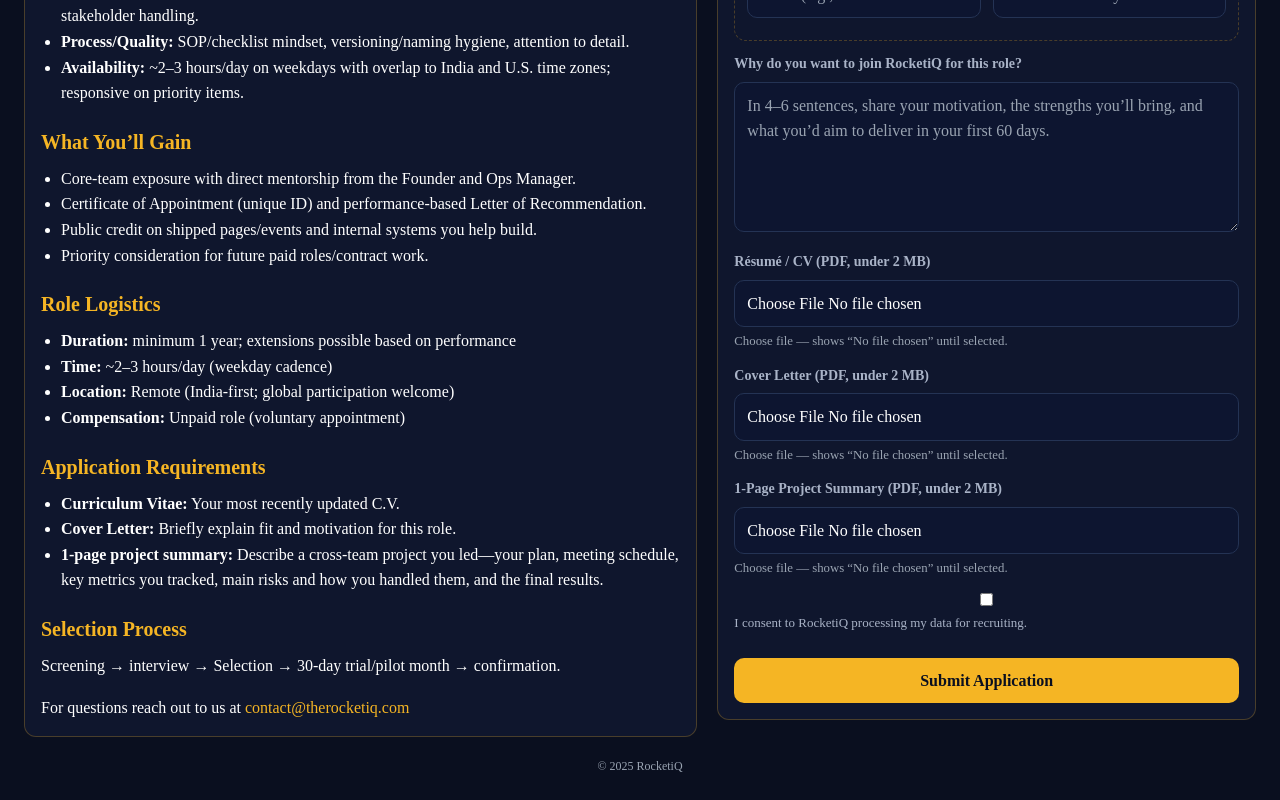
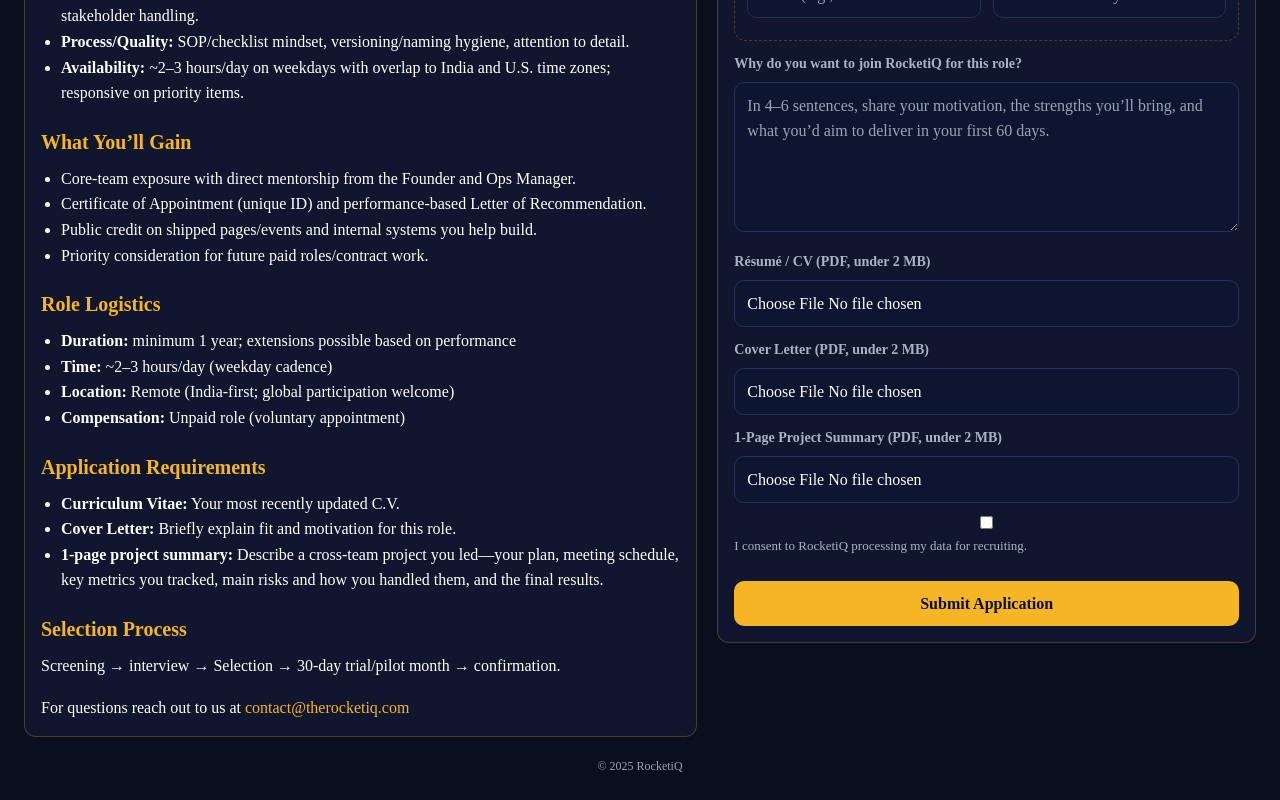
Before and after one commit to RocketiQ/nextjs-boilerplate, a Next.js app: page /business-operations-associate in a window 1280 px wide. Shown: the part 1418-2218 px from the top of the page. Built offline with nearby package versions, Linux system fonts and the light colour scheme; no server answers.

Commit message:
Update page.tsx

```diff
--- a/app/business-operations-associate/page.tsx
+++ b/app/business-operations-associate/page.tsx
@@ -296,19 +296,16 @@
                 <div>
                   <div style={label}>Résumé / CV (PDF, under 2 MB)</div>
                   <input type="file" name="resume" accept="application/pdf" required />
-                  <small style={{ color: '#9aa4b2' }}>Choose file — shows “No file chosen” until selected.</small>
                 </div>
 
                 <div>
                   <div style={label}>Cover Letter (PDF, under 2 MB)</div>
                   <input type="file" name="cover_letter" accept="application/pdf" required />
-                  <small style={{ color: '#9aa4b2' }}>Choose file — shows “No file chosen” until selected.</small>
                 </div>
 
                 <div>
                   <div style={label}>1-Page Project Summary (PDF, under 2 MB)</div>
                   <input type="file" name="project_summary" accept="application/pdf" required />
-                  <small style={{ color: '#9aa4b2' }}>Choose file — shows “No file chosen” until selected.</small>
                 </div>
 
                 {fileErr && (
```
